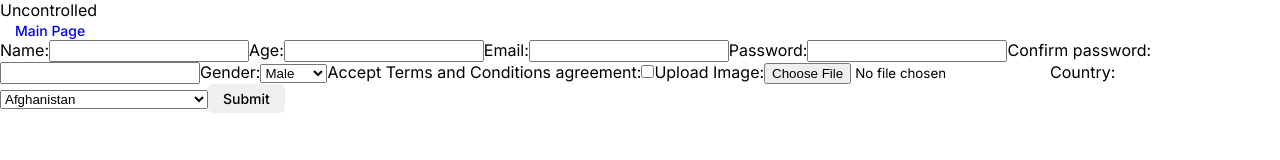
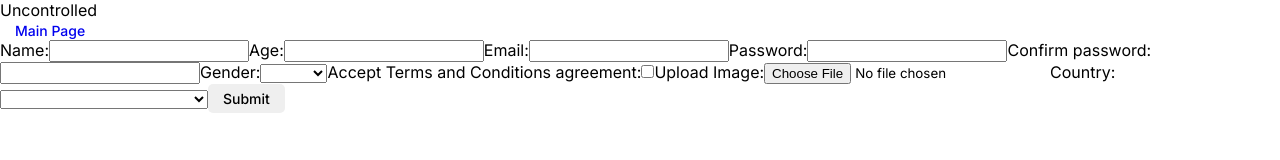
Before and after one commit to PaHaNchickT/REACT2024Q3, a React (Vite) app: page /uncontrolled in a window 1280 px wide. Shown: the top 160 px of the page. Built offline with nearby package versions, Linux system fonts and the light colour scheme.

Commit message:
fix: format uncontr form

```diff
--- a/src/components/uncontrolled-form/uncontrolledForm.tsx
+++ b/src/components/uncontrolled-form/uncontrolledForm.tsx
@@ -6,9 +6,9 @@ import { useDispatch } from 'react-redux'
 // import { TEXT_CONTENT } from '../constants'
 
 export function UncontrolledForm() {
-  const inputRef = useRef(null)
   const navigate = useNavigate()
   const dispatch = useDispatch()
+  const inputRef = useRef(null)
 
   const handleSubmit = (event: FormEvent) => {
     event.preventDefault()
@@ -19,7 +19,7 @@ export function UncontrolledForm() {
         login: form.login.value,
         age: form.age.value,
         email: form.email.value,
-        password: form.passOrig.value,
+        passOrig: form.passOrig.value,
         sex: form.sex.value,
         imageName: form.image.files[0].name,
         country: form.country.value,
@@ -76,7 +76,8 @@ export function UncontrolledForm() {
         </label>
         <label>
           Gender:
-          <select name="sex" ref={inputRef}>
+          <select name="sex" value="" ref={inputRef}>
+            <option selected disabled hidden></option>
             <option value="Male">Male</option>
             <option value="Female">Female</option>
           </select>
@@ -92,6 +93,7 @@ export function UncontrolledForm() {
         <label>
           Country:
           <select name="country" ref={inputRef}>
+            <option selected disabled hidden></option>
             <CountryOpts />
           </select>
         </label>
```
